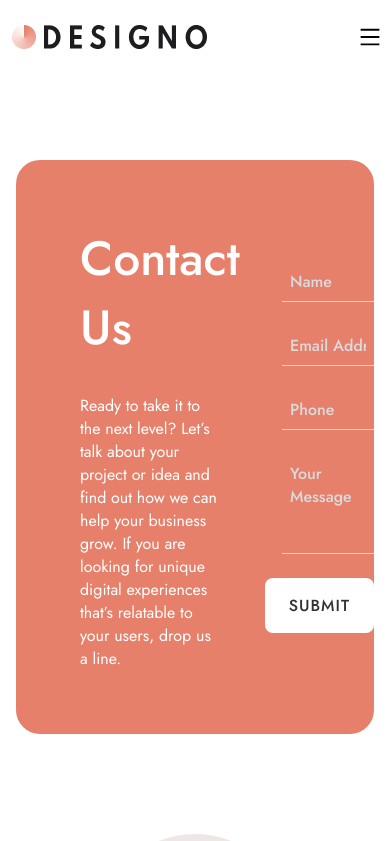
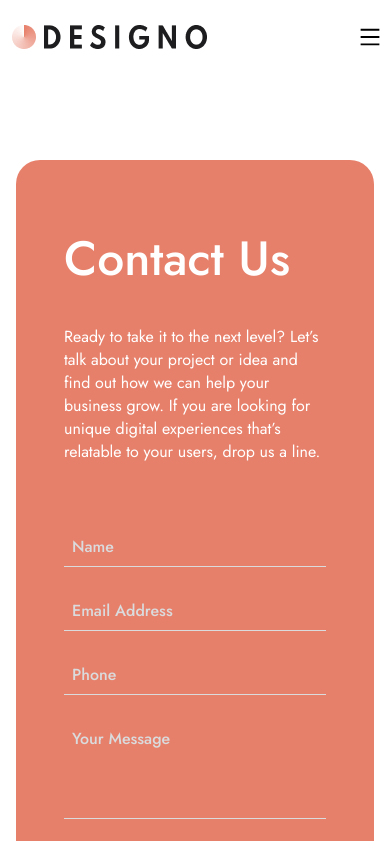
Before and after one commit to DanyloOhurtsov/Designo, a React (Create React App) app: page /contact in a window 390 px wide. Shown: the top 841 px of the page. Built offline with nearby package versions, Linux system fonts and the light colour scheme; the HTML template or start-up script is replaced by a standard one.

Commit message:
ContactPage | Tablet adaptation
Changes:
- Added tablet media query to contactPage.module.scss

```diff
--- a/src/pages/ContactPage/contactPage.module.scss
+++ b/src/pages/ContactPage/contactPage.module.scss
@@ -53,7 +53,7 @@
                 resize: none;
                 height: 100px;
             }
-            .inputFormFilled{
+            .inputFormFilled {
                 border-bottom: 1px solid $color_White;
                 color: $color_White;
             }
@@ -67,7 +67,7 @@
                 letter-spacing: $spacing_1;
                 text-transform: uppercase;
                 transition: 250ms;
-                &:hover{
+                &:hover {
                     background-color: $color_LightPeach;
                     color: $color_Peach;
                 }
@@ -75,3 +75,19 @@
         }
     }
 }
+
+// TABLET
+@media screen and (max-width: 840px) {
+    .contactPage {
+        .contactForm {
+            flex-direction: column;
+            padding: 64px 48px;
+            .textSection {
+                width: 100%;
+            }
+            form {
+                width: 100%;
+            }
+        }
+    }
+}
```
